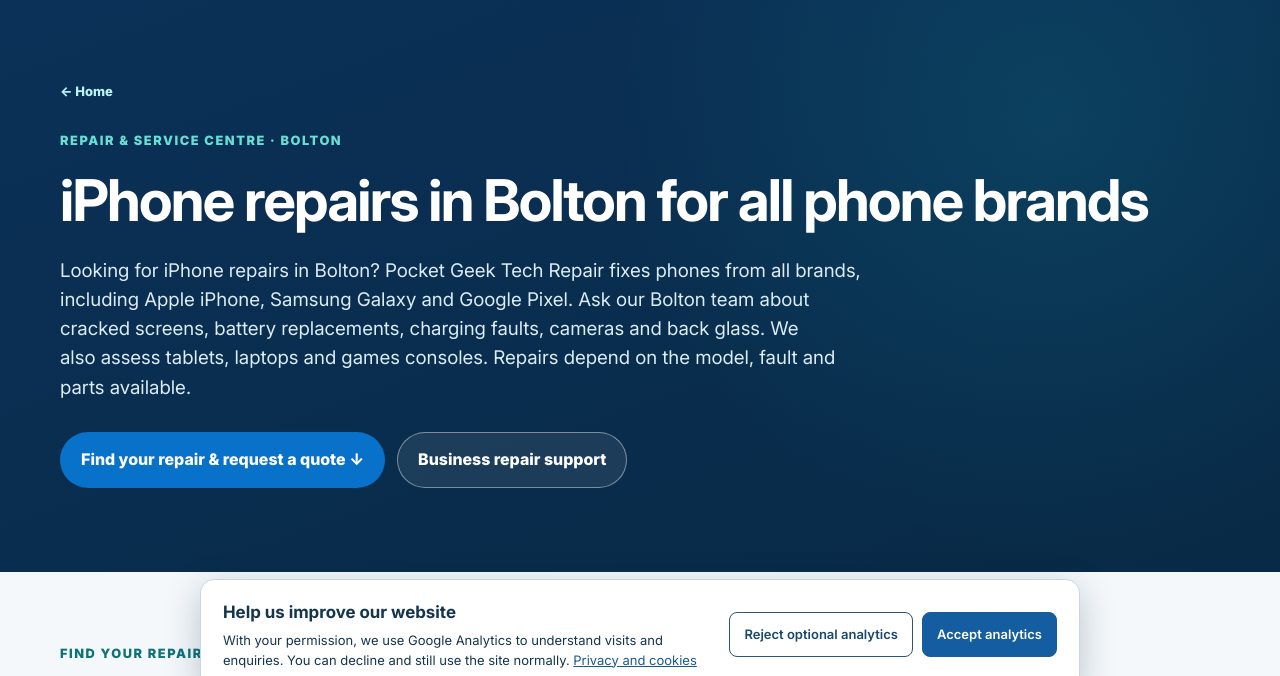
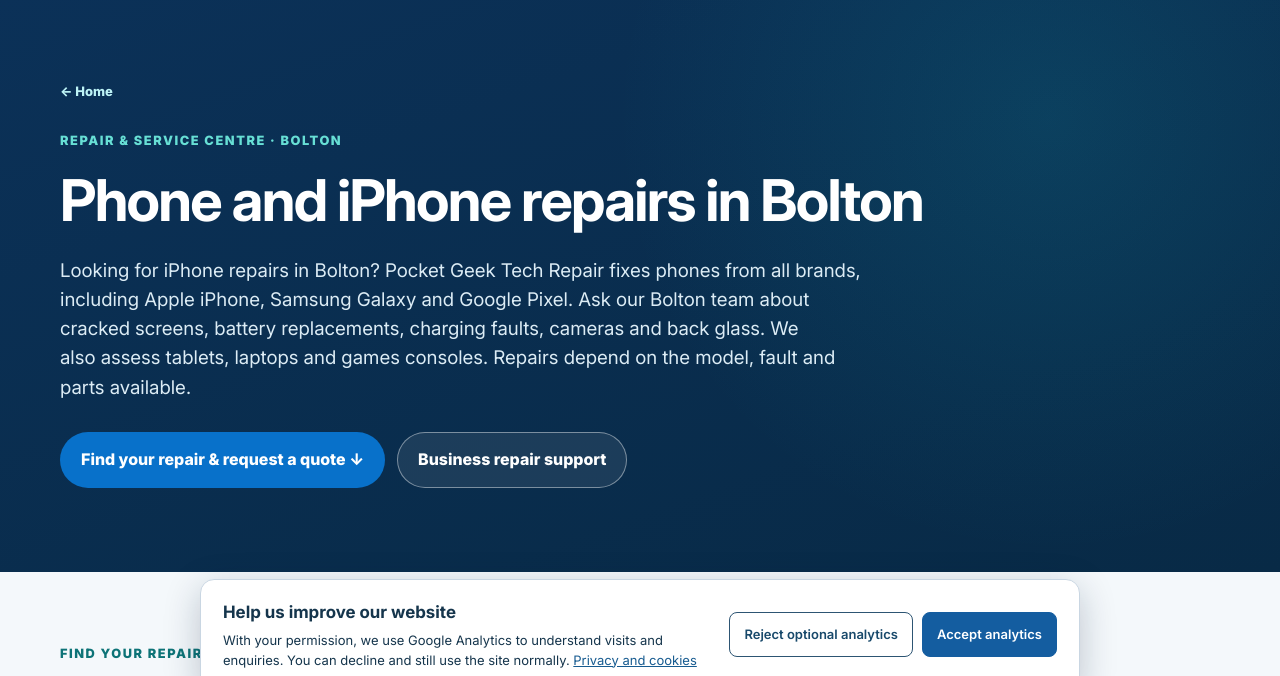
Before and after one commit to yellafish27-hash/angel-telecom-websit, a plain HTML site: page repair-bolton.html in a window 1280 px wide. Shown: the part 94-770 px from the top of the page. Drawn offline with Linux system fonts and the light colour scheme.

Commit message:
Improve commercial search relevance and bill review discovery

```diff
--- a/repair-bolton.html
+++ b/repair-bolton.html
@@ -3,8 +3,8 @@
 <head>
 <meta charset="utf-8">
 <meta name="viewport" content="width=device-width,initial-scale=1">
-<meta name="description" content="iPhone repairs Bolton, plus Samsung, Google Pixel and other phone brands. Screen, battery and charging repairs at Pocket Geek Tech Repair near The Market Place.">
-<title>iPhone Repairs Bolton | All Phone Brands | Pocket Geek Tech Repair</title>
+<meta name="description" content="Need a phone repair in Bolton? iPhone, Samsung and Pixel screens, batteries and charging faults, plus tablet, laptop and console repairs. Request a quote.">
+<title>Phone &amp; iPhone Repairs Bolton | Pocket Geek Tech Repair</title>
 <link rel="preload" href="assets/fonts/InterVariable.woff2" as="font" type="font/woff2" crossorigin>
 <link rel="stylesheet" href="assets/styles.css?v=20261120b"><link rel="stylesheet" href="assets/site-chrome.css?v=20261120c"><link rel="stylesheet" href="assets/theme.css?v=20261120q"><link rel="icon" type="image/png" href="assets/angel-logo-clean.png">
 <link rel="canonical" href="https://angel-telecom.co.uk/repair-bolton.html">
@@ -104,7 +104,7 @@
   <div class="container">
     <a class="home-back" href="/">← Home</a>
     <div class="eyebrow">REPAIR &amp; SERVICE CENTRE · BOLTON</div>
-    <h1>iPhone repairs in Bolton for all phone brands</h1>
+    <h1>Phone and iPhone repairs in Bolton</h1>
     <p>Looking for iPhone repairs in Bolton? Pocket Geek Tech Repair fixes phones from all brands, including Apple iPhone, Samsung Galaxy and Google Pixel. Ask our Bolton team about cracked screens, battery replacements, charging faults, cameras and back glass. We also assess tablets, laptops and games consoles. Repairs depend on the model, fault and parts available.</p>
     <div class="actions">
       <a class="btn btn-primary" href="#find-your-repair">Find your repair &amp; request a quote ↓</a>
```
